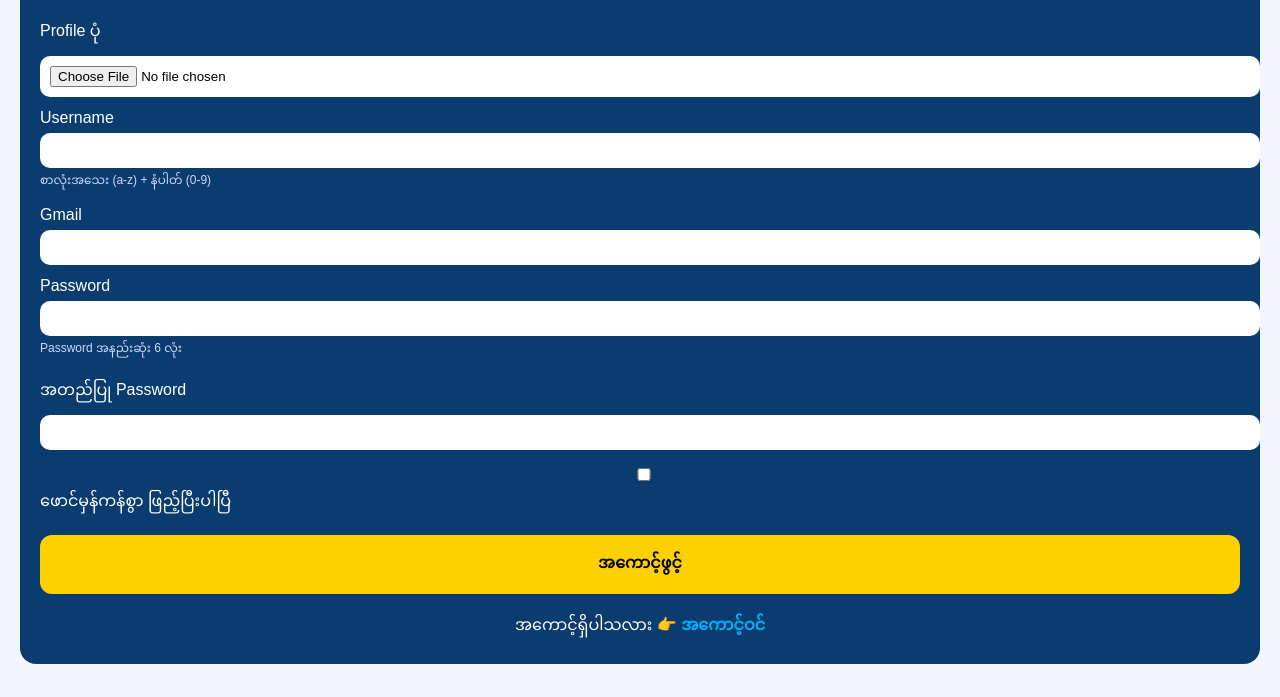
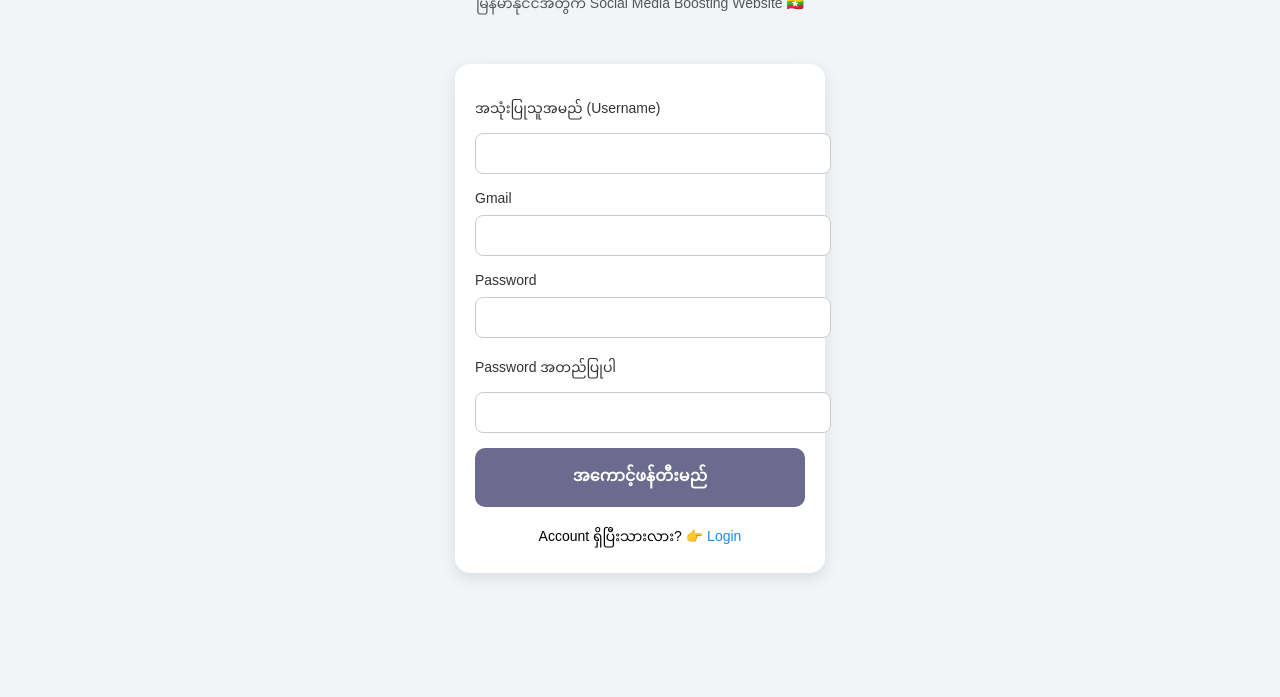
Before and after one commit to zaw390254-crypto/admin-dashboard, a plain HTML site: page signup.html in a window 1280 px wide. Shown: the part 103-800 px from the top of the page. Drawn offline with Linux system fonts and the light colour scheme.

Commit message:
Refactor signup.html for improved layout and style
Updated the signup page layout and improved styling. Removed unnecessary elements and streamlined the signup process.

```diff
--- a/signup.html
+++ b/signup.html
@@ -2,127 +2,104 @@
 <html lang="my">
 <head>
 <meta charset="UTF-8">
-<meta name="viewport" content="width=device-width, initial-scale=1.0">
-<title>KZ BOOST SERVICE - Sign up</title>
+<title>KZ BOOST SERVICE - Signup</title>
 
 <style>
-body{margin:0;font-family:sans-serif;background:#f2f6fb}
-.container{padding:20px}
-.card{background:#0b3c6f;border-radius:16px;padding:20px;color:#fff}
-h3{text-align:center}
-label{display:block;margin-top:12px}
-small{color:#cfd8ff;font-size:12px}
-input{width:100%;padding:10px;border-radius:10px;border:none;margin-top:6px}
-input[type=file]{background:#fff;color:#000}
-.profile-preview{text-align:center;margin-top:10px}
-.profile-preview img{width:90px;height:90px;border-radius:50%;display:none;border:3px solid #ffd000}
-button{width:100%;padding:12px;background:#ffd000;border:none;border-radius:12px;margin-top:15px;font-size:16px;font-weight:bold}
-.check{margin-top:12px}
-.error{display:none;color:#ff4d4d;text-align:center;margin-top:10px;font-weight:bold}
-.login{text-align:center;margin-top:15px}
-.login a{color:#00b3ff;font-weight:bold;text-decoration:none}
+body{
+  margin:0;
+  font-family:sans-serif;
+  background:#f2f5f8;
+}
+.header{text-align:center;padding:30px 15px}
+.header h2{color:#0b3c66;margin-bottom:5px}
+.header p{color:#555;font-size:14px}
+.box{
+  width:330px;margin:0 auto 30px;
+  background:#fff;padding:20px;
+  border-radius:15px;
+  box-shadow:0 5px 15px rgba(0,0,0,0.1);
+}
+label{font-size:14px;color:#333}
+input{
+  width:100%;padding:12px;
+  margin:8px 0 15px;
+  border-radius:8px;border:1px solid #ccc;
+}
+button{
+  width:100%;padding:12px;
+  background:#6c6a8e;border:none;
+  border-radius:10px;font-size:16px;
+  color:#fff;font-weight:bold;
+}
+.error{color:red;font-size:13px;margin-bottom:10px;text-align:center}
+.footer{text-align:center;margin-top:15px;font-size:14px}
+.footer a{color:#1e88e5;text-decoration:none}
 </style>
 </head>
 
 <body>
-<div class="container">
-<div class="card">
 
-<h3>Profile ထည့်ရန်</h3>
-
-<label>Profile ပုံ</label>
-<input type="file" id="profile" accept="image/*">
-
-<div class="profile-preview">
-  <img id="preview">
+<div class="header">
+  <h2>🚀 KZ BOOST SERVICE</h2>
+  <p>မြန်မာနိုင်ငံအတွက် Social Media Boosting Website 🇲🇲</p>
 </div>
 
-<label>Username</label>
-<input type="text" id="username">
-<small>စာလုံးအသေး (a-z) + နံပါတ် (0-9)</small>
+<div class="box">
+  <div class="error" id="err"></div>
 
-<label>Gmail</label>
-<input type="email" id="gmail">
+  <label>အသုံးပြုသူအမည် (Username)</label>
+  <input id="username">
 
-<label>Password</label>
-<input type="password" id="password">
-<small>Password အနည်းဆုံး 6 လုံး</small>
+  <label>Gmail</label>
+  <input id="email">
 
-<label>အတည်ပြု Password</label>
-<input type="password" id="confirm">
+  <label>Password</label>
+  <input id="pass" type="password">
 
-<div class="check">
-<input type="checkbox" id="agree"> ဖောင်မှန်ကန်စွာ ဖြည့်ပြီးပါပြီ
-</div>
+  <label>Password အတည်ပြုပါ</label>
+  <input id="pass2" type="password">
 
-<div id="errorMsg" class="error"></div>
+  <button onclick="signup()">အကောင့်ဖန်တီးမည်</button>
 
-<button onclick="signup()">အကောင့်ဖွင့်</button>
-
-<div class="login">
-အကောင့်ရှိပါသလား 👉 <a href="login.html">အကောင့်ဝင်</a>
-</div>
-
-</div>
+  <div class="footer">
+    Account ရှိပြီးသားလား? 👉 <a href="index.html">Login</a>
+  </div>
 </div>
 
 <script>
-document.getElementById("profile").addEventListener("change", function(){
- const f=this.files[0];
- const preview=document.getElementById("preview");
- if(f){
-  preview.src=URL.createObjectURL(f);
-  preview.style.display="block";
- }
-});
+function signup(){
+  let u=username.value.trim();
+  let e=email.value.trim();
+  let p=pass.value;
+  let p2=pass2.value;
+  let err=document.getElementById("err");
 
-function signup(){
- const username=document.getElementById("username").value.trim();
- const gmail=document.getElementById("gmail").value.trim();
- const pass=document.getElementById("password").value;
- const con=document.getElementById("confirm").value;
- const agree=document.getElementById("agree").checked;
- const file=document.getElementById("profile").files[0];
- const error=document.getElementById("errorMsg");
+  let reg=/^[a-z0-9]+$/;
 
- error.style.display="none";
- error.innerText="";
+  if(!u||!e||!p||!p2){
+    err.innerText="အချက်အလက်အားလုံးကို ပြည့်စုံအောင် ဖြည့်ပါ";return;
+  }
+  if(!reg.test(u)){
+    err.innerText="Username ကို a-z,0-9 ပဲသုံးပါ";return;
+  }
+  if(p.length<6){
+    err.innerText="Password အနည်းဆုံး 6 လုံး";return;
+  }
+  if(p!==p2){
+    err.innerText="Password မတူပါ";return;
+  }
 
- if(!/^[a-z0-9]+$/.test(username)) return showError("Username သည် စာလုံးအသေး + နံပါတ်သာဖြစ်ရပါမည်");
- if(!gmail) return showError("Gmail ထည့်ပါ");
- if(pass.length < 6) return showError("Password အနည်းဆုံး 6 လုံး ဖြစ်ရပါမည်");
- if(pass !== con) return showError("Password နှစ်ခု မတူပါ");
- if(!file) return showError("Profile ပုံ တင်ပါ");
- if(!agree) return showError("Checkbox ကို အမှန်ခြစ်ပါ");
+  /* ✅ မပျက်ဘဲ ထပ်ထည့်ထားတဲ့အပိုင်း */
+  localStorage.setItem("username",u);
+  localStorage.setItem("password",p);   // ⭐ အရေးကြီး
+  localStorage.setItem("email",e);
+  localStorage.setItem("balance","0");
+  localStorage.setItem("spent","0");
+  localStorage.setItem("completedOrders","0");
 
- let users = JSON.parse(localStorage.getItem("users")) || [];
- if(users.find(u => u.username === username)) return showError("ဒီ Username ကို အသုံးပြုပြီးသားပါ");
-
- const reader = new FileReader();
- reader.onload = function(){
-  const newUser = {
-    username: username,
-    password: pass,
-    gmail: gmail,
-    balance: 0,
-    profileImg: reader.result
-  };
-
-  users.push(newUser);
-  localStorage.setItem("users", JSON.stringify(users));
-  localStorage.setItem("username", newUser.username);
-  localStorage.setItem("balance", newUser.balance);
-  localStorage.setItem("profileImg", newUser.profileImg);
-  location.href = "dashboard.html";
- }
- reader.readAsDataURL(file);
-}
-
-function showError(msg){
- const error=document.getElementById("errorMsg");
- error.innerText=msg;
- error.style.display="block";
+  location.href="dashboard.html";
 }
 </script>
+
 </body>
-  </html>
+</html>
```
